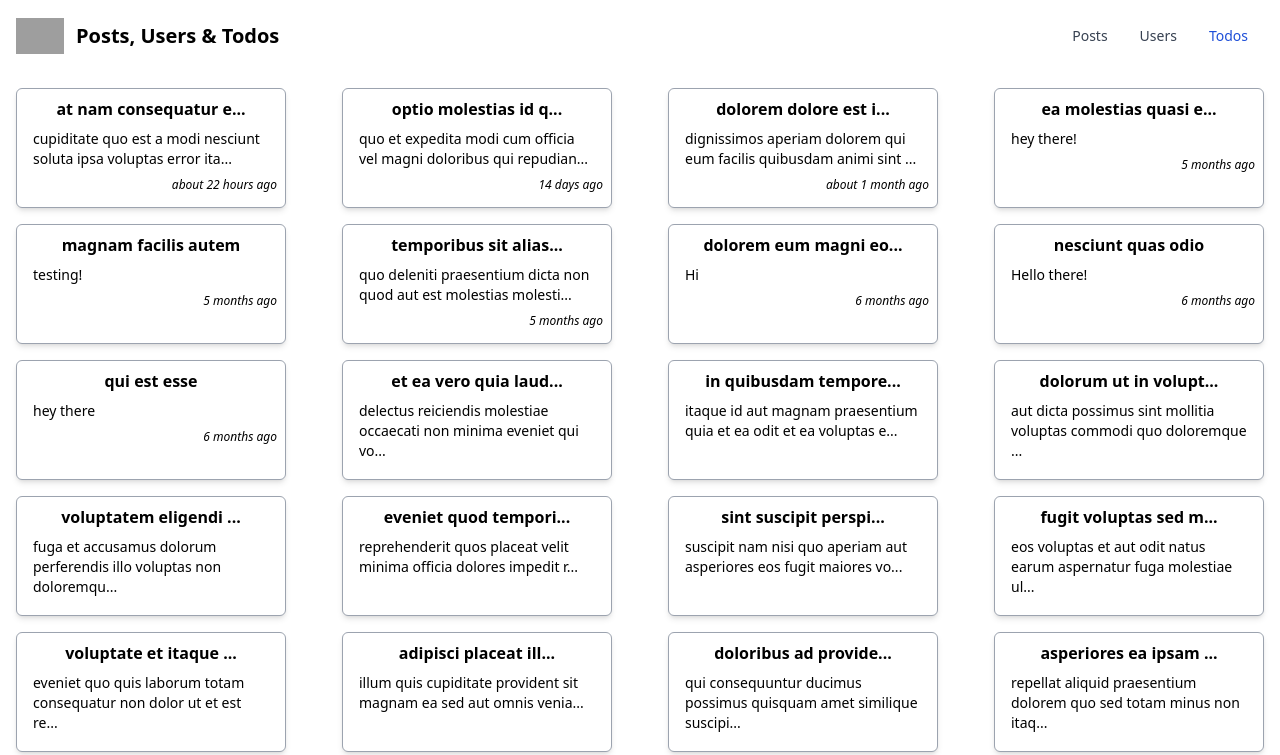
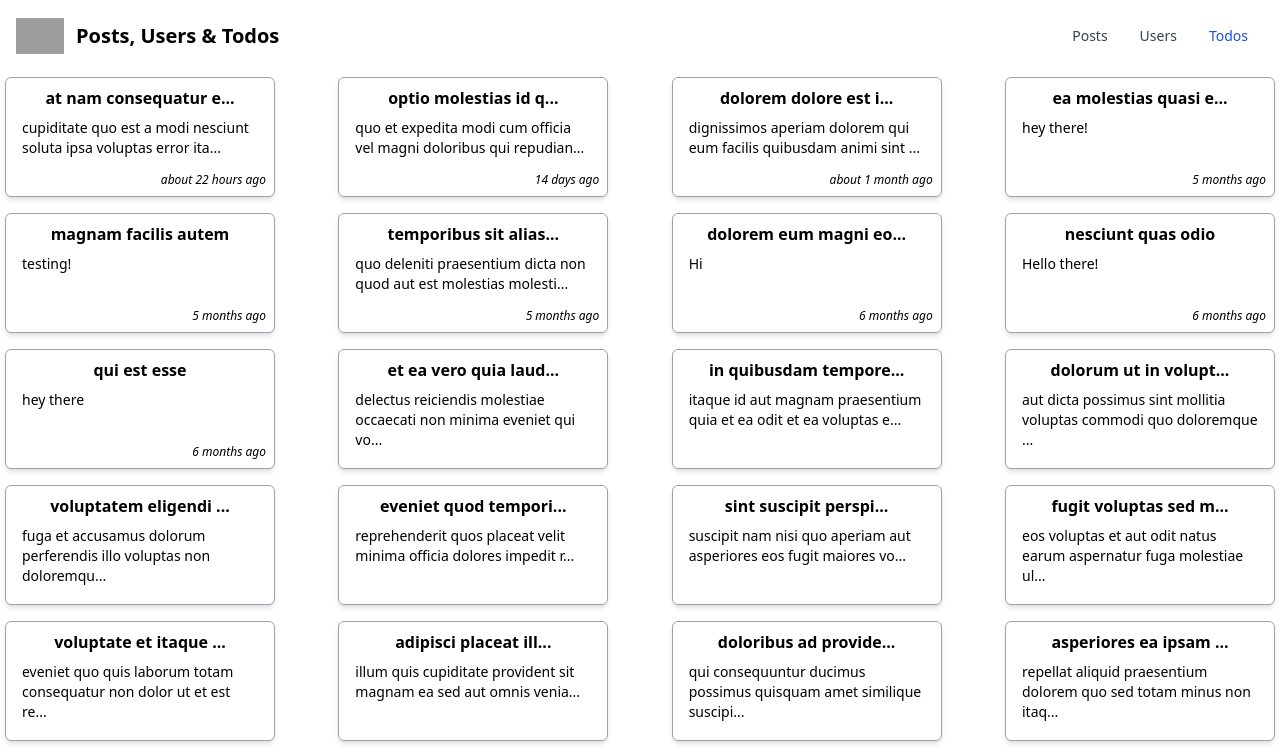
Before and after one commit to kboul/posts-users-todos-rtq, a React (Create React App) app: page /posts in a window 1280 px wide. Shown: the top 755 px of the page. Built offline with nearby package versions, Linux system fonts and the light colour scheme; data requests are answered from the project's data file; grey boxes are pictures that could not be loaded.

Commit message:
Push date to the end of card

```diff
--- a/src/pages/Posts/Posts.tsx
+++ b/src/pages/Posts/Posts.tsx
@@ -4,10 +4,10 @@ import Post from "./model";
 
 const className = {
   container:
-    "justify-between flex flex-row gap-4 flex-wrap after:content-[''] after:flex-auto p-4",
+    "justify-between flex flex-row gap-4 flex-wrap after:content-[''] after:flex-auto p-[5px]",
   card: "relative border border-gray-400 shadow-md bg-white w-[270px] h-[120px] rounded-md p-2 flex flex-col", // two last properties needed to apply the last styles on price to be at the bottom of the card
   title: "font-bold text-center",
-  body: "mx-2 my-2 text-sm",
+  body: "mx-2 my-2 text-sm flex-1",
   date: "text-right text-xs italic"
 };
 
```
